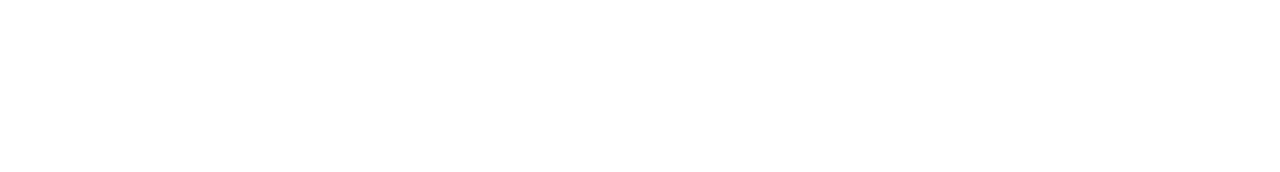
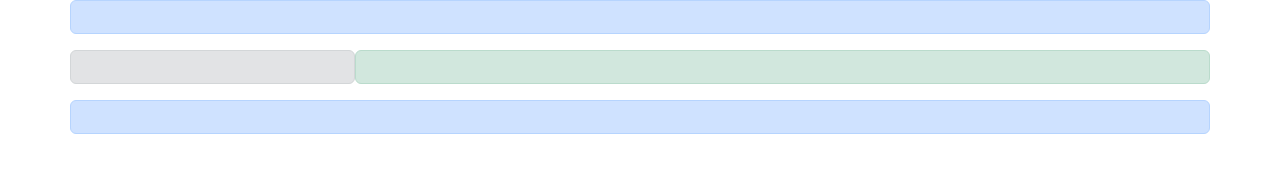
Before and after one commit to L3onet/Actividades_Complementarias, a plain HTML site: page index.html in a window 1280 px wide. Drawn offline with Linux system fonts and the light colour scheme.

Commit message:
Creacion de la plantilla

```diff
--- a/index.html
+++ b/index.html
@@ -11,6 +11,25 @@
     <title>Sistema Web</title>
   </head>
   <body>
+    <div class="container">
+      <header class="row alert alert-primary">
+
+      </header>
+      <main class="row">
+        <nav class="col-12 col-sm-6 col-md-3 col-lg-3 alert alert-secondary">
+
+        </nav>
+        <section class="col-12 col-sm-6 col-md-9 col-lg-9 alert alert-success">
+
+        </section>
+
+      </main>
+      <footer class="row alert alert-primary">
+
+      </footer>
+
+
+    </div>
 
 
     <!-- Option 1: Bootstrap Bundle with Popper -->
```
